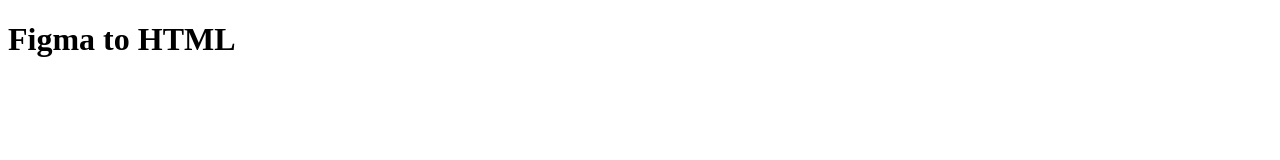
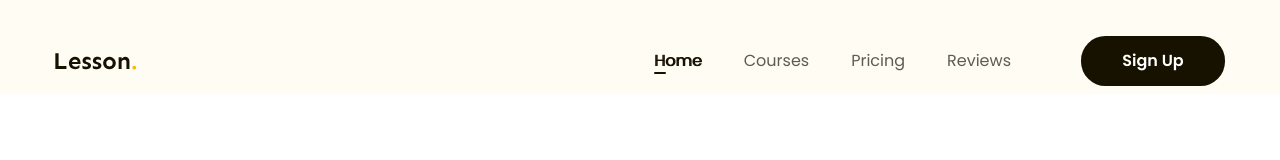
Before and after one commit to Tubuixuan/0901-lamtheoynguyen, a plain HTML site: page index.html in a window 1280 px wide. Shown: the top 160 px of the page. Drawn offline with Linux system fonts and the light colour scheme.

Commit message:
first commit

```diff
--- /dev/null
+++ b/assets/css/reset.css
@@ -0,0 +1,129 @@
+/* http://meyerweb.com/eric/tools/css/reset/
+   v2.0 | 20110126
+   License: none (public domain)
+*/
+
+html,
+body,
+div,
+span,
+applet,
+object,
+iframe,
+h1,
+h2,
+h3,
+h4,
+h5,
+h6,
+p,
+blockquote,
+pre,
+a,
+abbr,
+acronym,
+address,
+big,
+cite,
+code,
+del,
+dfn,
+em,
+img,
+ins,
+kbd,
+q,
+s,
+samp,
+small,
+strike,
+strong,
+sub,
+sup,
+tt,
+var,
+b,
+u,
+i,
+center,
+dl,
+dt,
+dd,
+ol,
+ul,
+li,
+fieldset,
+form,
+label,
+legend,
+table,
+caption,
+tbody,
+tfoot,
+thead,
+tr,
+th,
+td,
+article,
+aside,
+canvas,
+details,
+embed,
+figure,
+figcaption,
+footer,
+header,
+hgroup,
+menu,
+nav,
+output,
+ruby,
+section,
+summary,
+time,
+mark,
+audio,
+video {
+  margin: 0;
+  padding: 0;
+  border: 0;
+  font-size: 100%;
+  font: inherit;
+  vertical-align: baseline;
+}
+/* HTML5 display-role reset for older browsers */
+article,
+aside,
+details,
+figcaption,
+figure,
+footer,
+header,
+hgroup,
+menu,
+nav,
+section {
+  display: block;
+}
+body {
+  line-height: 1;
+}
+ol,
+ul {
+  list-style: none;
+}
+blockquote,
+q {
+  quotes: none;
+}
+blockquote:before,
+blockquote:after,
+q:before,
+q:after {
+  content: "";
+  content: none;
+}
+table {
+  border-collapse: collapse;
+  border-spacing: 0;
+}
--- /dev/null
+++ b/assets/css/style.css
@@ -0,0 +1,128 @@
+* {
+  box-sizing: border-box;
+}
+
+/* Tính toán 10px = 1 rem (Bình thường 1 rem = 16px) */
+html {
+  font-size: 62.5%;
+}
+
+/* Khôi phục lại cỡ chữ mặc định */
+body {
+  font-size: 1.6rem;
+  /* Vì dùng font Poppins cho toàn trang, nên thêm vào. Còn font sen phần nào dùng thì embed phần đó */
+  font-family: "Poppins", sans-serif;
+}
+
+/* Code cho những thuộc tính dùng chung */
+a {
+  text-decoration: none;
+}
+
+/* Code cho nút bấm chung */
+.btn {
+  /* Mặc định của thẻ a là inline, muốn set kích thước phải chuyển sang block/ inline-block */
+  display: inline-block;
+  min-width: 118px;
+  padding: 0 16px;
+  line-height: 50px;
+  /* Copy style text */
+  color: #fff;
+  text-align: center;
+  font-size: 1.6rem;
+  font-weight: 600;
+  /* Copy style nút */
+  border-radius: 24.5px;
+  background: #171100;
+}
+
+/* Code độ rộng cho các phần tử */
+.main-content {
+  width: 1170px;
+  margin-left: auto;
+  margin-right: auto;
+  /* Code max-width là để khi co màn hình thì không bị mất thông tin phần tử */
+  max-width: calc(100% - 48px);
+}
+
+/* Code cho phần header */
+.header .body {
+  display: flex;
+  align-items: center;
+  padding: 36px 0 8px;
+  /* Padding: trên 36px, dưới 8px, trái phải là 0px */
+}
+
+/* Ghim phần nav khi user cuộn chuột */
+.header.fixed {
+  position: sticky;
+  top: -28px;
+}
+
+/* Đổ màu nền cho phần header */
+.header {
+  background: #fffcf4;
+}
+
+/* Đẩy Nav + Button sang phải - Chỉ cần tác động vào Nav còn button sẽ tự động dịch sang cùng */
+/* Tác động vào bên trái của Nav */
+.nav {
+  margin-left: auto;
+}
+
+/* Xoay ngang các thẻ Nav */
+.nav ul {
+  display: flex;
+}
+
+/* Tạo style cho các thẻ a trong class nav */
+.nav a {
+  /* Dùng để tạo gạch chân dưới nút Home Position: relative */
+  position: relative;
+  color: #5f5b53;
+  font-size: 1.6rem;
+  /* background-color: red; */
+  /* Thêm padding để tăng khoảng tương tác của người dùng khi di chuột đến thẻ a */
+  /* Dùng margin thì vùng bấm sẽ bị thu hẹp lại, dùng Padding vùng bấm được mở rộng */
+  padding: 8px 21px;
+}
+
+/* Tạo hiệu ứng cho NAV khi user click vào */
+/* Lớp giả hover */
+/* Khi user click vào thì chuyển sang định dạng */
+.nav li.active a,
+.nav a:hover {
+  color: #171100;
+  /* font-weight: 600; */
+  /* Dùng font-weight phần tử sẽ bị giật, nên ta dùng text-shadow */
+  text-shadow: 1px 0 0 currentColor;
+}
+
+/* Tạo gạch chân dưới thẻ a khi user click vào */
+/* .nav li.active a::after */
+/* Để sử dụng before/after thì dùng content:"" */
+/* Display: inline thì sẽ không set được width height, mà cần phải chuyển sang Display: block */
+.nav li.active a::after {
+  content: "";
+  display: block;
+  width: 12px;
+  height: 2px;
+  border-radius: 1px;
+  background: #171100;
+  /* Để điều chỉnh dấu gạch chân dưới chữ Home thì học kiến thức Position: relative, absolute */
+  position: absolute;
+  /* Căn lại vị trí gạch chân */
+  left: 21px;
+  /* Căn khoảng cách dưới */
+  bottom: 6px;
+}
+
+/* Code thuộc tính riêng cho nút bấm */
+.header .btn-sign-up {
+  min-width: 144px;
+}
+
+/* Tạo khoảng cách giữa nút bấm với phần nav */
+.header .action {
+  margin-left: 49px;
+}
--- a/index.html
+++ b/index.html
@@ -3,9 +3,59 @@
   <head>
     <meta charset="UTF-8" />
     <meta name="viewport" content="width=device-width, initial-scale=1.0" />
+
+    <!-- reset css -->
+    <link rel="stylesheet" href="./assets/css/reset.css" />
+
+    <!-- Embed font -->
+    <link rel="preconnect" href="https://fonts.googleapis.com" />
+    <link rel="preconnect" href="https://fonts.gstatic.com" crossorigin />
+    <link
+      href="https://fonts.googleapis.com/css2?family=Poppins:ital,wght@0,400;0,600;1,400&family=Sen:wght@700&display=swap"
+      rel="stylesheet"
+    />
+
+    <!-- Add file style -->
+    <link rel="stylesheet" href="./assets/css/style.css" />
+
     <title>Zohalo</title>
   </head>
-  <body>
-    <h1>Figma to HTML</h1>
+
+  <body style="height: 10000px">
+    <!-- Header -->
+    <header class="header fixed">
+      <div class="main-content">
+        <div class="body">
+          <!-- Logo -->
+          <img src="./assets/img/Logo.svg" alt="Lesson." class="logo" />
+
+          <!-- Nav -->
+          <!-- nav.nav>ul>li*4>a{Home} -->
+          <nav class="nav">
+            <ul>
+              <li class="active">
+                <a href="#!">Home</a>
+              </li>
+              <li>
+                <a href="#!">Courses</a>
+              </li>
+              <li>
+                <a href="#!">Pricing</a>
+              </li>
+              <li>
+                <a href="#!">Reviews</a>
+              </li>
+            </ul>
+          </nav>
+
+          <!-- btn action -->
+          <!-- .action>a.btn{Sign Up} -->
+          <!-- Code thuộc tính chung dùng .btn - Thuộc tính riêng dùng .btn-sign-up -->
+          <div class="action">
+            <a href="#!" class="btn btn-sign-up">Sign Up</a>
+          </div>
+        </div>
+      </div>
+    </header>
   </body>
 </html>
```
Also changed, not shown: assets/img/Logo.svg (added).
